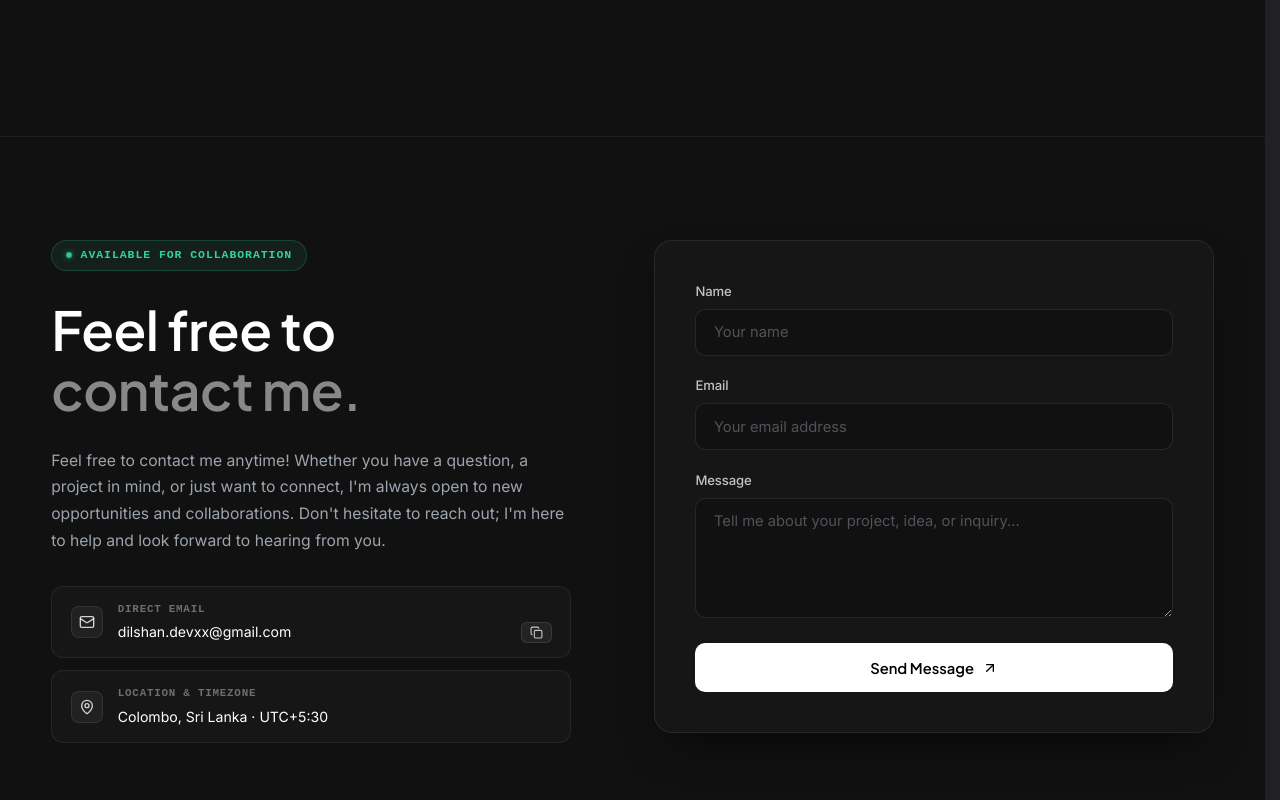
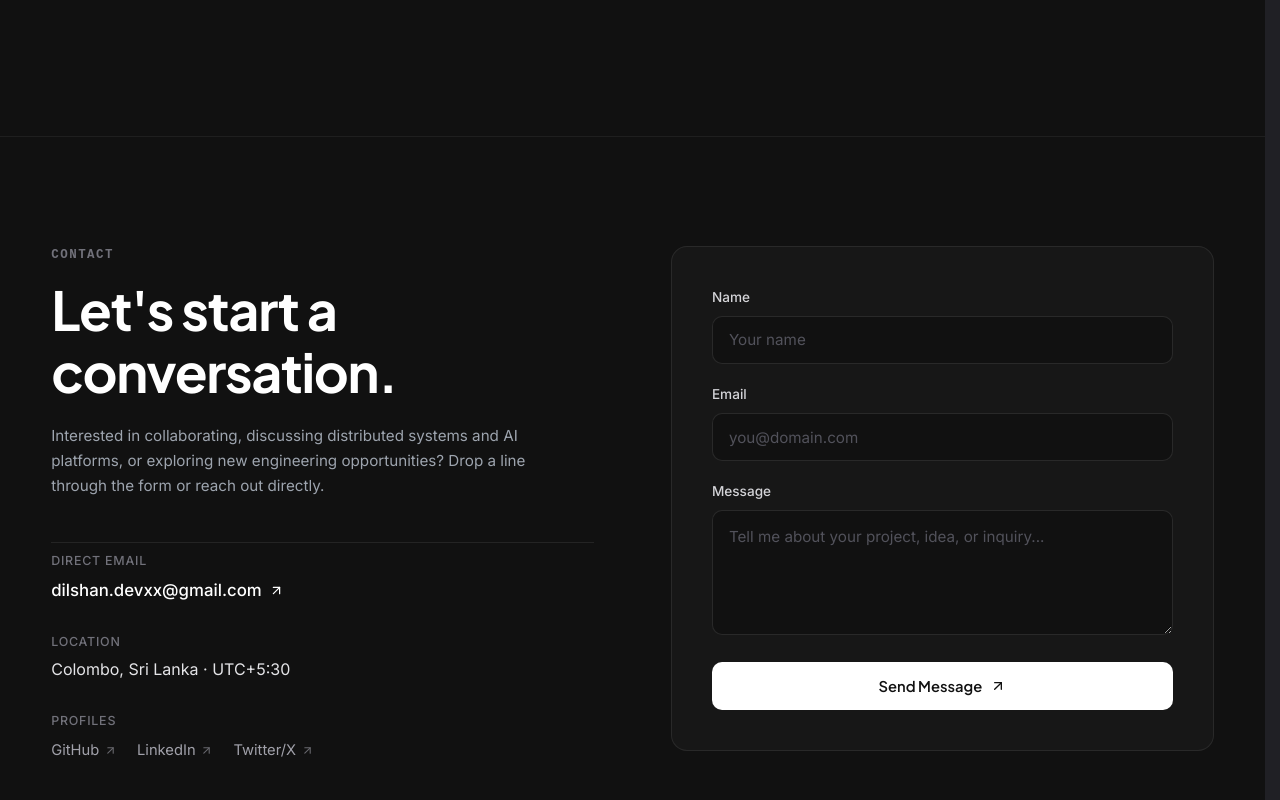
Before and after one commit to dilshandevxx/dilshan-personal-portfolio, a Next.js app: page / in a window 1280 px wide. Shown: the part 7040-7840 px from the top of the page. Built offline with nearby package versions, Linux system fonts and the light colour scheme; a web font is replaced by a local one.

Commit message:
feat: redesign contact section with clean minimalist typography and remove all colored badges

```diff
--- a/src/components/cover/sections/ContactSection.module.css
+++ b/src/components/cover/sections/ContactSection.module.css
@@ -1,8 +1,8 @@
-/* Contact Section — Editorial & Tactile Clean System */
+/* Contact Section — Clean, Minimal & Organized Editorial System */
 
 .contactSection {
   background-color: #111111;
-  padding: clamp(5.5rem, 8vw, 8.5rem) clamp(1.5rem, 4vw, 3.5rem);
+  padding: clamp(5.5rem, 8.5vw, 8.5rem) clamp(1.5rem, 4vw, 3.5rem);
   border-top: 1px solid rgba(255, 255, 255, 0.06);
   position: relative;
   width: 100%;
@@ -10,226 +10,166 @@
 }
 
 .container {
-  max-width: 1240px;
+  max-width: 1200px;
   margin: 0 auto;
   display: grid;
-  grid-template-columns: 1fr 1.05fr;
-  gap: clamp(3rem, 5.5vw, 6rem);
+  grid-template-columns: 1fr 1fr;
+  gap: clamp(3rem, 6vw, 6.5rem);
   align-items: start;
   width: 100%;
 }
 
 /* =========================================================================
-   Left Column: Heading, Narrative & Quick Direct Details
+   Left Column: Typography & Organized Touchpoints
    ========================================================================= */
 .leftCol {
   display: flex;
   flex-direction: column;
-  gap: 1.75rem;
-  max-width: 520px;
+  width: 100%;
 }
 
-/* Subtle Live Status Indicator Badge */
-.statusBadge {
+.sectionTag {
+  font-family: var(--font-mono, monospace);
+  font-size: 0.78rem;
+  font-weight: 600;
+  letter-spacing: 0.12em;
+  color: #71717a;
+  text-transform: uppercase;
+  margin-bottom: 0.85rem;
+}
+
+.headline {
+  font-family: var(--font-display, "Plus Jakarta Sans", "Inter", -apple-system, sans-serif);
+  font-size: clamp(2.4rem, 4.2vw, 3.6rem);
+  font-weight: 700;
+  color: #ffffff;
+  line-height: 1.15;
+  letter-spacing: -0.025em;
+  margin: 0 0 1.25rem 0;
+}
+
+.leadText {
+  font-family: var(--font-body, "Inter", -apple-system, sans-serif);
+  font-size: clamp(0.95rem, 1.1vw, 1.05rem);
+  color: #9da4ae;
+  line-height: 1.65;
+  margin: 0 0 2.75rem 0;
+  max-width: 480px;
+}
+
+/* Direct Information List */
+.directList {
+  display: flex;
+  flex-direction: column;
+  gap: 1.75rem;
+  padding-top: 0.5rem;
+  border-top: 1px solid rgba(255, 255, 255, 0.08);
+}
+
+.directItem {
+  display: flex;
+  flex-direction: column;
+  gap: 0.35rem;
+}
+
+.directLabel {
+  font-family: var(--font-body, "Inter", sans-serif);
+  font-size: 0.78rem;
+  font-weight: 500;
+  color: #71717a;
+  text-transform: uppercase;
+  letter-spacing: 0.06em;
+}
+
+.directValueLink {
+  font-family: var(--font-body, "Inter", sans-serif);
+  font-size: 1.05rem;
+  font-weight: 500;
+  color: #ffffff;
+  text-decoration: none;
   display: inline-flex;
   align-items: center;
-  gap: 0.55rem;
-  padding: 0.35rem 0.85rem;
-  border-radius: 9999px;
-  background: rgba(52, 211, 153, 0.08);
-  border: 1px solid rgba(52, 211, 153, 0.2);
+  gap: 0.45rem;
+  transition: color 0.2s ease;
   width: fit-content;
 }
 
-.statusDot {
-  width: 6px;
-  height: 6px;
-  border-radius: 50%;
-  background: #34d399;
-  box-shadow: 0 0 8px rgba(52, 211, 153, 0.6);
-  animation: pulseDot 2.4s cubic-bezier(0.4, 0, 0.6, 1) infinite;
+.directValueLink:hover {
+  color: #d4d4d8;
 }
 
-@keyframes pulseDot {
-  0%, 100% {
-    opacity: 1;
-    transform: scale(1);
-  }
-  50% {
-    opacity: 0.45;
-    transform: scale(0.85);
-  }
+.directArrow {
+  transition: transform 0.2s ease;
 }
 
-.statusLabel {
-  font-family: var(--font-mono, "JetBrains Mono", monospace);
-  font-size: 0.72rem;
-  font-weight: 600;
-  letter-spacing: 0.08em;
-  color: #34d399;
+.directValueLink:hover .directArrow {
+  transform: translate(2px, -2px);
 }
 
-.heading {
-  margin: 0;
-  display: flex;
-  flex-direction: column;
-  line-height: 1.12;
-  letter-spacing: -0.025em;
-  font-family: var(--font-display, "Plus Jakarta Sans", "Inter", -apple-system, sans-serif);
-  font-weight: 600;
+.directValue {
+  font-family: var(--font-body, "Inter", sans-serif);
+  font-size: 1rem;
+  color: #e4e4e7;
+  font-weight: 400;
 }
 
-.headingWhite {
-  color: #ffffff;
-  font-size: clamp(2.4rem, 4.2vw, 3.8rem);
+.socialGroup {
+  display: flex;
+  align-items: center;
+  gap: 1.25rem;
+  flex-wrap: wrap;
+  margin-top: 0.15rem;
 }
 
-.headingSecondary {
-  color: rgba(255, 255, 255, 0.5);
-  font-size: clamp(2.4rem, 4.2vw, 3.8rem);
-}
-
-.description {
-  color: #9da4ae;
-  font-family: var(--font-body, "Inter", -apple-system, sans-serif);
-  font-size: 0.98rem;
-  line-height: 1.7;
-  margin: 0;
-}
-
-/* Quick Direct Info Cards */
-.contactDetails {
-  display: flex;
-  flex-direction: column;
-  gap: 0.75rem;
-  margin-top: 0.25rem;
-}
-
-.contactCard {
-  display: flex;
+.socialLink {
+  font-family: var(--font-body, "Inter", sans-serif);
+  font-size: 0.92rem;
+  color: #a1a1aa;
+  text-decoration: none;
+  display: inline-flex;
   align-items: center;
-  gap: 0.95rem;
-  padding: 0.85rem 1.15rem;
-  background: #161616;
-  border: 1px solid rgba(255, 255, 255, 0.07);
-  border-radius: 12px;
-  transition: border-color 0.2s ease, background-color 0.2s ease;
-}
-
-.contactCard:hover {
-  border-color: rgba(255, 255, 255, 0.15);
-  background-color: #191919;
-}
-
-.contactCardIconWrap {
-  width: 32px;
-  height: 32px;
-  border-radius: 8px;
-  background: rgba(255, 255, 255, 0.05);
-  border: 1px solid rgba(255, 255, 255, 0.08);
-  display: flex;
-  align-items: center;
-  justify-content: center;
-  color: rgba(255, 255, 255, 0.8);
-  flex-shrink: 0;
-}
-
-.contactCardContent {
-  display: flex;
-  flex-direction: column;
-  gap: 0.2rem;
-  min-width: 0;
-  flex: 1;
-}
-
-.contactCardLabel {
-  font-family: var(--font-mono, "JetBrains Mono", monospace);
-  font-size: 0.68rem;
-  font-weight: 600;
-  letter-spacing: 0.07em;
-  color: rgba(255, 255, 255, 0.38);
-}
-
-.emailRow {
-  display: flex;
-  align-items: center;
-  justify-content: space-between;
-  gap: 0.75rem;
-  min-width: 0;
-}
-
-.contactCardValue {
-  font-family: var(--font-body, "Inter", sans-serif);
-  font-size: 0.88rem;
-  color: #ffffff;
-  text-decoration: none;
-  overflow: hidden;
-  text-overflow: ellipsis;
-  white-space: nowrap;
+  gap: 0.3rem;
   transition: color 0.2s ease;
 }
 
-.contactCardValue:hover {
-  color: #34d399;
-}
-
-.copyBtn {
-  background: rgba(255, 255, 255, 0.06);
-  border: 1px solid rgba(255, 255, 255, 0.1);
-  border-radius: 6px;
-  padding: 3px 8px;
-  color: rgba(255, 255, 255, 0.7);
-  cursor: pointer;
-  display: inline-flex;
-  align-items: center;
-  justify-content: center;
-  flex-shrink: 0;
-  transition: all 0.2s ease;
-}
-
-.copyBtn:hover {
-  background: rgba(255, 255, 255, 0.12);
-  border-color: rgba(255, 255, 255, 0.25);
+.socialLink:hover {
   color: #ffffff;
 }
 
-.copiedText {
-  font-family: var(--font-mono, monospace);
-  font-size: 0.68rem;
-  font-weight: 600;
-  color: #34d399;
-  letter-spacing: 0.03em;
+.socialArrow {
+  opacity: 0.6;
+  transition: transform 0.2s ease, opacity 0.2s ease;
 }
 
-.copyIcon {
-  color: rgba(255, 255, 255, 0.75);
+.socialLink:hover .socialArrow {
+  opacity: 1;
+  transform: translate(1px, -1px);
 }
 
 /* =========================================================================
-   Right Column / Form Card
+   Right Column: Minimal Form Card
    ========================================================================= */
 .rightCol {
   width: 100%;
 }
 
 .formCard {
-  background-color: #161616;
+  background-color: #171717;
   border: 1px solid rgba(255, 255, 255, 0.08);
-  border-radius: 18px;
+  border-radius: 16px;
   padding: clamp(1.75rem, 3.5vw, 2.5rem);
-  box-shadow: 0 20px 45px -15px rgba(0, 0, 0, 0.65);
-  position: relative;
-  overflow: hidden;
+  width: 100%;
+  box-sizing: border-box;
 }
 
 .form {
   display: flex;
   flex-direction: column;
-  gap: 1.2rem;
+  gap: 1.25rem;
   width: 100%;
 }
 
-.inputGroup {
+.fieldGroup {
   display: flex;
   flex-direction: column;
   gap: 0.45rem;
@@ -238,67 +178,48 @@
 
 .label {
   font-family: var(--font-body, "Inter", sans-serif);
-  font-size: 0.82rem;
+  font-size: 0.85rem;
   font-weight: 500;
-  color: rgba(255, 255, 255, 0.75);
-  letter-spacing: -0.01em;
+  color: #d4d4d8;
 }
 
-.input {
-  width: 100%;
-  box-sizing: border-box;
-  background-color: #111111;
-  border: 1px solid rgba(255, 255, 255, 0.09);
-  border-radius: 10px;
-  padding: 0.85rem 1.1rem;
-  color: #ffffff;
-  font-family: var(--font-body, "Inter", -apple-system, sans-serif);
-  font-size: 0.92rem;
-  outline: none;
-  transition: border-color 0.2s ease, background-color 0.2s ease, box-shadow 0.2s ease;
-}
-
-.input::placeholder {
-  color: #52525b;
-}
-
-.input:focus {
-  border-color: rgba(255, 255, 255, 0.32);
-  background-color: #141414;
-  box-shadow: 0 0 0 3px rgba(255, 255, 255, 0.05);
-}
-
+.input,
 .textarea {
   width: 100%;
   box-sizing: border-box;
   background-color: #111111;
-  border: 1px solid rgba(255, 255, 255, 0.09);
+  border: 1px solid rgba(255, 255, 255, 0.1);
   border-radius: 10px;
-  padding: 0.85rem 1.1rem;
+  padding: 0.85rem 1rem;
   color: #ffffff;
   font-family: var(--font-body, "Inter", -apple-system, sans-serif);
-  font-size: 0.92rem;
-  resize: vertical;
-  min-height: 120px;
+  font-size: 0.95rem;
   outline: none;
-  transition: border-color 0.2s ease, background-color 0.2s ease, box-shadow 0.2s ease;
+  transition: border-color 0.2s ease, background-color 0.2s ease;
 }
 
+.input::placeholder,
 .textarea::placeholder {
   color: #52525b;
 }
 
+.input:focus,
 .textarea:focus {
-  border-color: rgba(255, 255, 255, 0.32);
-  background-color: #141414;
-  box-shadow: 0 0 0 3px rgba(255, 255, 255, 0.05);
+  border-color: rgba(255, 255, 255, 0.38);
+  background-color: #131313;
 }
 
-/* Modern Pill Button */
-.sendButton {
+.textarea {
+  resize: vertical;
+  min-height: 125px;
+  line-height: 1.55;
+}
+
+/* Sleek Minimalist Submit Button */
+.submitBtn {
   width: 100%;
   background-color: #ffffff;
-  color: #000000;
+  color: #111111;
   border: none;
   border-radius: 10px;
   padding: 0.95rem 1.5rem;
@@ -310,90 +231,92 @@
   align-items: center;
   justify-content: center;
   gap: 0.5rem;
-  transition: background-color 0.2s ease, transform 0.2s ease, box-shadow 0.2s ease;
+  transition: background-color 0.2s ease, transform 0.2s ease;
   margin-top: 0.4rem;
 }
 
-.sendButton:hover:not(:disabled) {
-  background-color: #eaeaea;
+.submitBtn:hover:not(:disabled) {
+  background-color: #e4e4e7;
   transform: translateY(-1px);
-  box-shadow: 0 6px 20px rgba(255, 255, 255, 0.12);
 }
 
-.sendArrow {
+.submitArrow {
   transition: transform 0.2s ease;
 }
 
-.sendButton:hover:not(:disabled) .sendArrow {
+.submitBtn:hover:not(:disabled) .submitArrow {
   transform: translate(2px, -2px);
 }
 
-.sendButton:disabled {
+.submitBtn:disabled {
   opacity: 0.65;
   cursor: not-allowed;
   transform: none;
 }
 
 /* =========================================================================
-   Submission Feedback State
+   Submission State
    ========================================================================= */
-.successMessage {
-  padding: 2.25rem 1.5rem;
+.successState {
+  padding: 2.5rem 1rem;
   display: flex;
   flex-direction: column;
   align-items: center;
   text-align: center;
-  gap: 1rem;
+  gap: 0.85rem;
 }
 
-.successIconWrap {
-  width: 52px;
-  height: 52px;
+.successIconBox {
+  width: 44px;
+  height: 44px;
   border-radius: 50%;
-  background: rgba(52, 211, 153, 0.12);
-  border: 1px solid rgba(52, 211, 153, 0.25);
+  background: rgba(255, 255, 255, 0.08);
+  border: 1px solid rgba(255, 255, 255, 0.16);
   display: flex;
   align-items: center;
   justify-content: center;
-  color: #34d399;
+  color: #ffffff;
   margin-bottom: 0.25rem;
+}
+
+.checkIcon {
+  color: #ffffff;
 }
 
 .successTitle {
   color: #ffffff;
   font-family: var(--font-display, "Plus Jakarta Sans", sans-serif);
-  font-size: 1.35rem;
+  font-size: 1.25rem;
   font-weight: 600;
   margin: 0;
-  letter-spacing: -0.01em;
 }
 
-.successText {
+.successDesc {
   color: #9da4ae;
   font-family: var(--font-body, "Inter", sans-serif);
   font-size: 0.92rem;
   line-height: 1.6;
   margin: 0;
-  max-width: 360px;
+  max-width: 320px;
 }
 
-.resetButton {
+.resetBtn {
   margin-top: 0.75rem;
-  background: rgba(255, 255, 255, 0.06);
-  border: 1px solid rgba(255, 255, 255, 0.12);
+  background: transparent;
+  border: 1px solid rgba(255, 255, 255, 0.16);
   border-radius: 8px;
-  padding: 0.65rem 1.25rem;
+  padding: 0.6rem 1.25rem;
   color: #ffffff;
   font-family: var(--font-body, "Inter", sans-serif);
-  font-size: 0.82rem;
+  font-size: 0.84rem;
   font-weight: 500;
   cursor: pointer;
   transition: all 0.2s ease;
 }
 
-.resetButton:hover {
-  background: rgba(255, 255, 255, 0.12);
-  border-color: rgba(255, 255, 255, 0.22);
+.resetBtn:hover {
+  background: rgba(255, 255, 255, 0.1);
+  border-color: rgba(255, 255, 255, 0.28);
 }
 
 /* =========================================================================
@@ -404,10 +327,6 @@
     grid-template-columns: 1fr;
     gap: 3rem;
   }
-
-  .leftCol {
-    max-width: 100%;
-  }
 }
 
 @media (max-width: 640px) {
@@ -415,14 +334,15 @@
     padding: 4rem 1.25rem 4.5rem;
   }
 
-  .headingWhite,
-  .headingSecondary {
-    font-size: clamp(2rem, 8.5vw, 2.6rem);
+  .headline {
+    font-size: clamp(2rem, 8.5vw, 2.5rem);
+    margin-bottom: 1rem;
   }
 
-  .description {
-    font-size: 0.92rem;
-    line-height: 1.62;
+  .leadText {
+    font-size: 0.94rem;
+    line-height: 1.6;
+    margin-bottom: 2rem;
   }
 
   .formCard {
@@ -436,7 +356,7 @@
     padding: 0.8rem 1rem;
   }
 
-  .sendButton {
+  .submitBtn {
     min-height: 48px;
     font-size: 0.92rem;
   }
--- a/src/components/cover/sections/ContactSection.tsx
+++ b/src/components/cover/sections/ContactSection.tsx
@@ -2,131 +2,119 @@
 
 import React, { useState } from "react";
 import { motion, AnimatePresence } from "framer-motion";
-import { ArrowUpRight, Check, Copy, Mail, MapPin } from "lucide-react";
+import { ArrowUpRight, Check } from "lucide-react";
 import styles from "./ContactSection.module.css";
 
 export default function ContactSection() {
   const [formData, setFormData] = useState({ name: "", email: "", message: "" });
   const [submitted, setSubmitted] = useState(false);
   const [loading, setLoading] = useState(false);
-  const [copied, setCopied] = useState(false);
 
   const emailAddress = "dilshan.devxx@gmail.com";
-
-  const handleCopyEmail = () => {
-    if (typeof navigator !== "undefined" && navigator.clipboard) {
-      navigator.clipboard.writeText(emailAddress);
-      setCopied(true);
-      setTimeout(() => setCopied(false), 2200);
-    }
-  };
 
   const handleSubmit = (e: React.FormEvent) => {
     e.preventDefault();
     setLoading(true);
-    // Simulate instantaneous clean submission
     setTimeout(() => {
       setLoading(false);
       setSubmitted(true);
-    }, 650);
+    }, 600);
   };
 
   return (
-    <section className={styles.contactSection} id="contact" aria-label="Contact Me">
+    <section className={styles.contactSection} id="contact" aria-label="Contact Section">
       <div className={styles.container}>
-        {/* Left Column: Heading, Narrative & Tactile Contact Info */}
+        {/* Left Column: Quiet editorial typography & organized touchpoints */}
         <motion.div
           className={styles.leftCol}
-          initial={{ opacity: 0, y: 24 }}
+          initial={{ opacity: 0, y: 20 }}
           whileInView={{ opacity: 1, y: 0 }}
           viewport={{ once: true, amount: 0.2 }}
-          transition={{ duration: 0.7, ease: [0.16, 1, 0.3, 1] }}
+          transition={{ duration: 0.6, ease: [0.16, 1, 0.3, 1] }}
         >
-          {/* Subtle Live Status Indicator */}
-          <div className={styles.statusBadge}>
-            <span className={styles.statusDot} aria-hidden="true" />
-            <span className={styles.statusLabel}>AVAILABLE FOR COLLABORATION</span>
-          </div>
+          <div className={styles.sectionTag}>CONTACT</div>
 
-          <h2 className={styles.heading}>
-            <span className={styles.headingWhite}>Feel free to</span>
-            <span className={styles.headingSecondary}>contact me.</span>
+          <h2 className={styles.headline}>
+            Let&apos;s start a conversation.
           </h2>
 
-          <p className={styles.description}>
-            Feel free to contact me anytime! Whether you have a question, a project in mind,
-            or just want to connect, I&apos;m always open to new opportunities and
-            collaborations. Don&apos;t hesitate to reach out; I&apos;m here to help and
-            look forward to hearing from you.
+          <p className={styles.leadText}>
+            Interested in collaborating, discussing distributed systems and AI platforms,
+            or exploring new engineering opportunities? Drop a line through the form or
+            reach out directly.
           </p>
 
-          {/* Quick Direct Info Cards */}
-          <div className={styles.contactDetails}>
-            <div className={styles.contactCard}>
-              <div className={styles.contactCardIconWrap}>
-                <Mail size={16} className={styles.contactCardIcon} />
-              </div>
-              <div className={styles.contactCardContent}>
-                <span className={styles.contactCardLabel}>DIRECT EMAIL</span>
-                <div className={styles.emailRow}>
-                  <a href={`mailto:${emailAddress}`} className={styles.contactCardValue}>
-                    {emailAddress}
-                  </a>
-                  <button
-                    type="button"
-                    onClick={handleCopyEmail}
-                    className={styles.copyBtn}
-                    title="Copy email to clipboard"
-                    aria-label="Copy email"
-                  >
-                    {copied ? (
-                      <span className={styles.copiedText}>Copied!</span>
-                    ) : (
-                      <Copy size={13} className={styles.copyIcon} />
-                    )}
-                  </button>
-                </div>
-              </div>
+          <div className={styles.directList}>
+            <div className={styles.directItem}>
+              <span className={styles.directLabel}>Direct Email</span>
+              <a href={`mailto:${emailAddress}`} className={styles.directValueLink}>
+                <span>{emailAddress}</span>
+                <ArrowUpRight size={15} className={styles.directArrow} />
+              </a>
             </div>
 
-            <div className={styles.contactCard}>
-              <div className={styles.contactCardIconWrap}>
-                <MapPin size={16} className={styles.contactCardIcon} />
-              </div>
-              <div className={styles.contactCardContent}>
-                <span className={styles.contactCardLabel}>LOCATION & TIMEZONE</span>
-                <span className={styles.contactCardValue}>Colombo, Sri Lanka · UTC+5:30</span>
+            <div className={styles.directItem}>
+              <span className={styles.directLabel}>Location</span>
+              <span className={styles.directValue}>Colombo, Sri Lanka &middot; UTC+5:30</span>
+            </div>
+
+            <div className={styles.directItem}>
+              <span className={styles.directLabel}>Profiles</span>
+              <div className={styles.socialGroup}>
+                <a
+                  href="https://github.com/dilshandevxx"
+                  target="_blank"
+                  rel="noopener noreferrer"
+                  className={styles.socialLink}
+                >
+                  GitHub <ArrowUpRight size={13} className={styles.socialArrow} />
+                </a>
+                <a
+                  href="https://linkedin.com/in/heydilshan/"
+                  target="_blank"
+                  rel="noopener noreferrer"
+                  className={styles.socialLink}
+                >
+                  LinkedIn <ArrowUpRight size={13} className={styles.socialArrow} />
+                </a>
+                <a
+                  href="https://x.com/dilshanverse"
+                  target="_blank"
+                  rel="noopener noreferrer"
+                  className={styles.socialLink}
+                >
+                  Twitter/X <ArrowUpRight size={13} className={styles.socialArrow} />
+                </a>
               </div>
             </div>
           </div>
         </motion.div>
 
-        {/* Right Column: Modern Editorial Form Card */}
+        {/* Right Column: Clean, understated form card */}
         <motion.div
           className={styles.rightCol}
-          initial={{ opacity: 0, y: 28 }}
+          initial={{ opacity: 0, y: 24 }}
           whileInView={{ opacity: 1, y: 0 }}
           viewport={{ once: true, amount: 0.2 }}
-          transition={{ duration: 0.75, delay: 0.1, ease: [0.16, 1, 0.3, 1] }}
+          transition={{ duration: 0.65, delay: 0.1, ease: [0.16, 1, 0.3, 1] }}
         >
           <div className={styles.formCard}>
             <AnimatePresence mode="wait">
               {submitted ? (
                 <motion.div
                   key="success"
-                  className={styles.successMessage}
+                  className={styles.successState}
                   initial={{ opacity: 0, scale: 0.96 }}
                   animate={{ opacity: 1, scale: 1 }}
                   exit={{ opacity: 0, scale: 0.96 }}
-                  transition={{ duration: 0.35, ease: [0.16, 1, 0.3, 1] }}
+                  transition={{ duration: 0.3 }}
                 >
-                  <div className={styles.successIconWrap}>
-                    <Check size={24} className={styles.successCheckIcon} />
+                  <div className={styles.successIconBox}>
+                    <Check size={22} className={styles.checkIcon} />
                   </div>
-                  <h3 className={styles.successTitle}>Message Sent Successfully</h3>
-                  <p className={styles.successText}>
-                    Thank you for reaching out! I&apos;ve received your message and will get back
-                    to you promptly.
+                  <h3 className={styles.successTitle}>Message received</h3>
+                  <p className={styles.successDesc}>
+                    Thank you for reaching out. I have received your note and will get back to you shortly.
                   </p>
                   <button
                     type="button"
@@ -134,22 +122,14 @@ export default function ContactSection() {
                       setSubmitted(false);
                       setFormData({ name: "", email: "", message: "" });
                     }}
-                    className={styles.resetButton}
+                    className={styles.resetBtn}
                   >
-                    Send Another Message
+                    Send another message
                   </button>
                 </motion.div>
               ) : (
-                <motion.form
-                  key="form"
-                  onSubmit={handleSubmit}
-                  className={styles.form}
-                  initial={{ opacity: 0 }}
-                  animate={{ opacity: 1 }}
-                  exit={{ opacity: 0 }}
-                  transition={{ duration: 0.25 }}
-                >
-                  <div className={styles.inputGroup}>
+                <form onSubmit={handleSubmit} className={styles.form}>
+                  <div className={styles.fieldGroup}>
                     <label htmlFor="contact-name" className={styles.label}>
                       Name
                     </label>
@@ -157,15 +137,15 @@ export default function ContactSection() {
                       id="contact-name"
                       type="text"
                       name="name"
+                      required
                       placeholder="Your name"
-                      required
                       value={formData.name}
                       onChange={(e) => setFormData({ ...formData, name: e.target.value })}
                       className={styles.input}
                     />
                   </div>
 
-                  <div className={styles.inputGroup}>
+                  <div className={styles.fieldGroup}>
                     <label htmlFor="contact-email" className={styles.label}>
                       Email
                     </label>
@@ -173,24 +153,24 @@ export default function ContactSection() {
                       id="contact-email"
                       type="email"
                       name="email"
-                      placeholder="Your email address"
                       required
+                      placeholder="you@domain.com"
                       value={formData.email}
                       onChange={(e) => setFormData({ ...formData, email: e.target.value })}
                       className={styles.input}
                     />
                   </div>
 
-                  <div className={styles.inputGroup}>
+                  <div className={styles.fieldGroup}>
                     <label htmlFor="contact-message" className={styles.label}>
                       Message
                     </label>
                     <textarea
                       id="contact-message"
                       name="message"
+                      required
+                      rows={4}
                       placeholder="Tell me about your project, idea, or inquiry..."
-                      rows={4}
-                      required
                       value={formData.message}
                       onChange={(e) => setFormData({ ...formData, message: e.target.value })}
                       className={styles.textarea}
@@ -200,12 +180,12 @@ export default function ContactSection() {
                   <button
                     type="submit"
                     disabled={loading}
-                    className={styles.sendButton}
+                    className={styles.submitBtn}
                   >
                     <span>{loading ? "Sending..." : "Send Message"}</span>
-                    <ArrowUpRight size={16} className={styles.sendArrow} />
+                    <ArrowUpRight size={16} className={styles.submitArrow} />
                   </button>
-                </motion.form>
+                </form>
               )}
             </AnimatePresence>
           </div>
```
